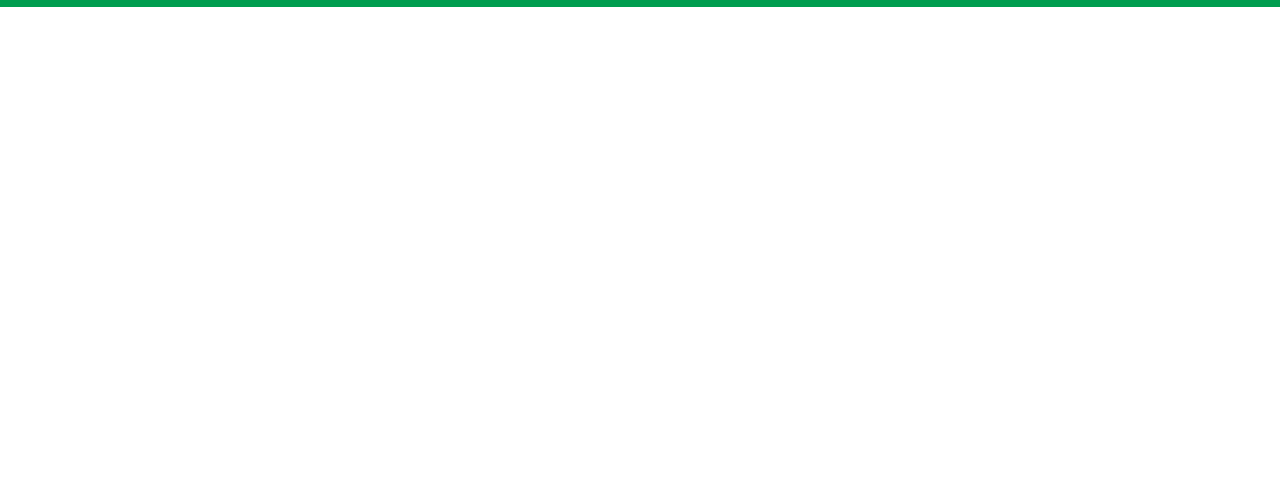
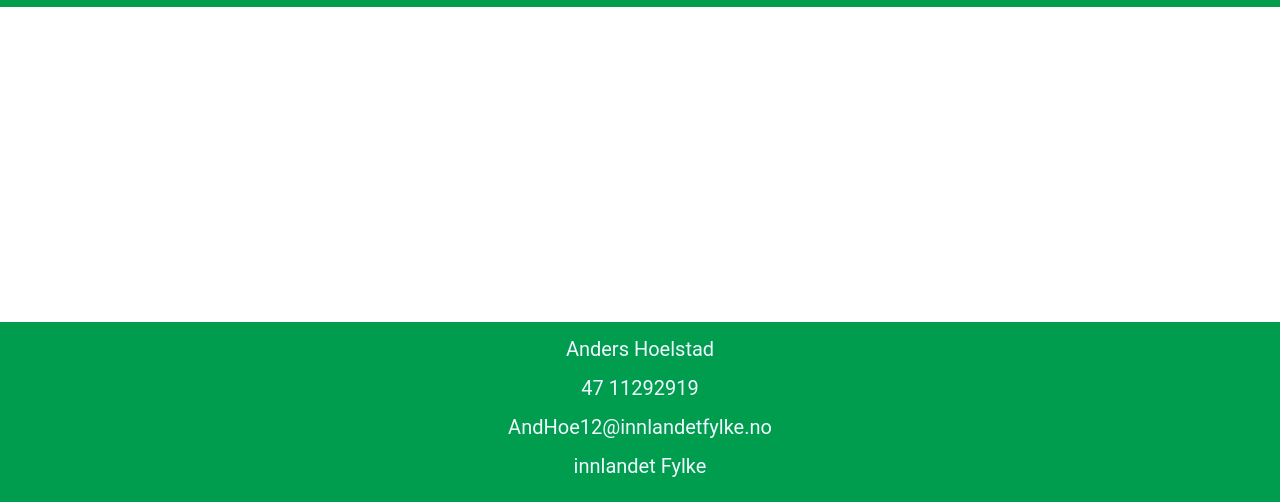
Before and after one commit to AndersPanders123/HalvsAArsOppgave, a plain HTML site: page public/leggtil.html in a window 1280 px wide. Shown: the part 298-800 px from the top of the page. Drawn offline with Linux system fonts and the light colour scheme; a web font is replaced by a local one.

Commit message:
fiksa footer på leggtil sia

```diff
--- a/public/leggtil.html
+++ b/public/leggtil.html
@@ -27,6 +27,23 @@
             <button onclick="leggtil()">Legg til</button>
         </div>
     </div>
+
+    <div class="footer">
+        <div class="parrent">
+            <div>
+                Anders Hoelstad
+            </div>
+            <div>
+                47 11292919
+            </div>
+            <div>
+                AndHoe12@innlandetfylke.no
+            </div>
+            <div>
+                innlandet Fylke
+            </div>
+        </div>
+    </div>
     <script src="leggtil.js"></script>
 </body>
 </html>
```
Also changed, not shown: public/index.html (+0 -1 lines).
